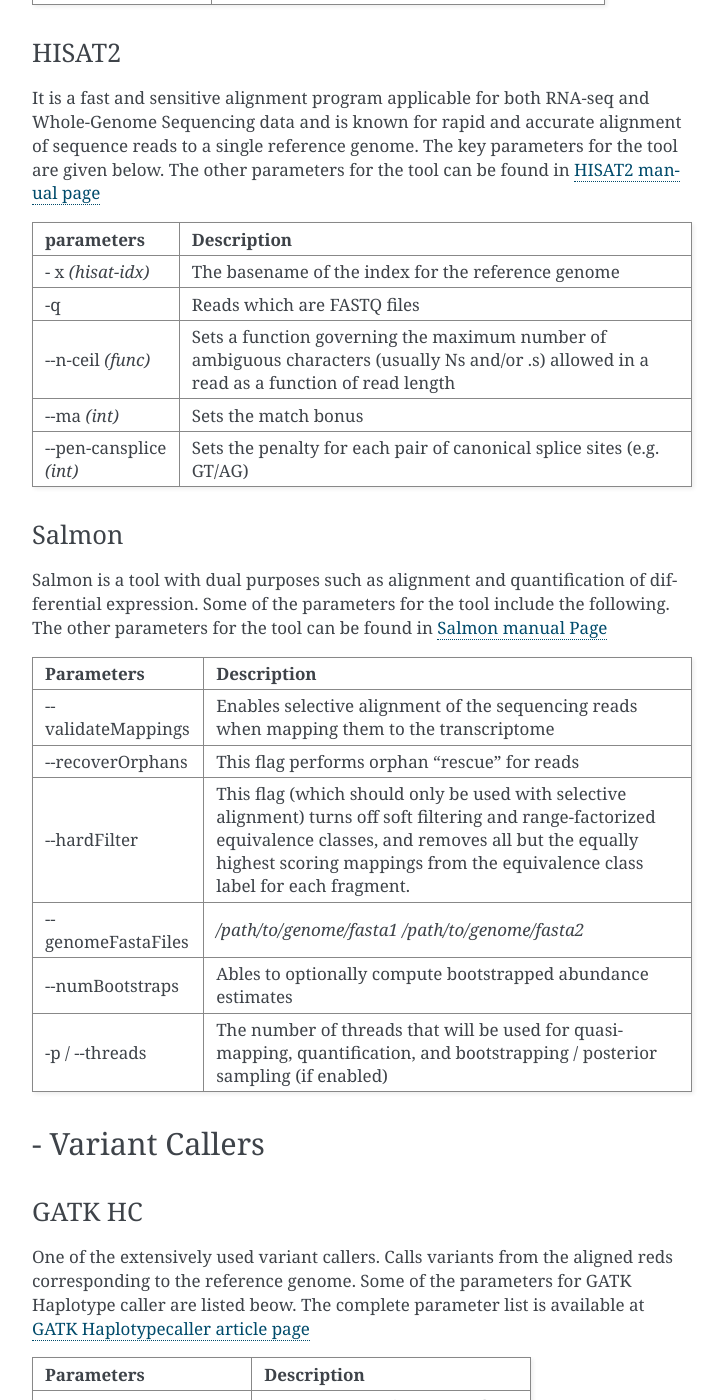
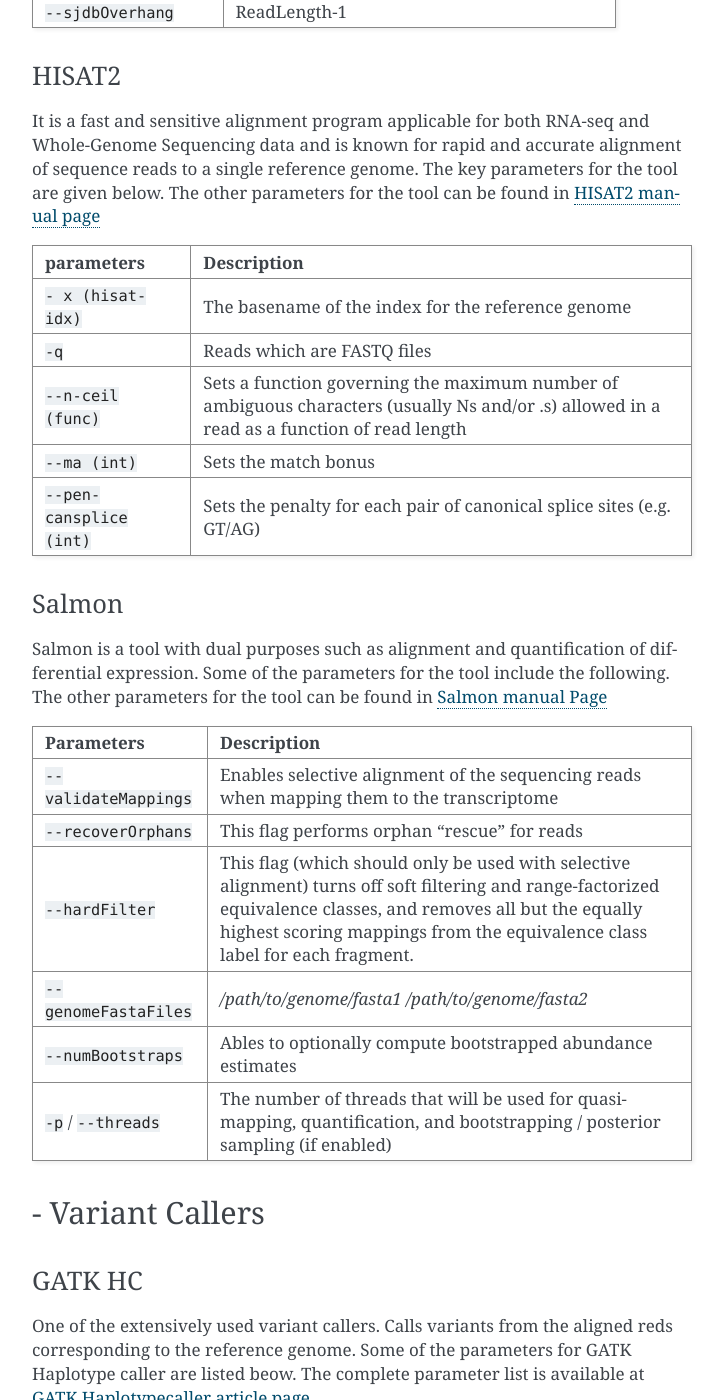
Before and after one commit to anjanaanilkumar1289/iCOMIC_doc, a Sphinx documentation site: the page built from docs/walkthrough.md, in a window 1280 px wide and 1400 px high, scrolled down 3582 px. Shown: the whole window, without its empty margins (388-1112 px from the left). Built offline with Sphinx 7.4.7, drawn with Linux system fonts in a browser that asks for light colours; some of the changed text lies outside the part shown.

Commit message:
Update walkthrough.md

```diff
--- a/docs/walkthrough.md
+++ b/docs/walkthrough.md
@@ -48,7 +48,7 @@
 | ``-a`` | 3’ Adapter sequence |
 | ``-g`` | 5’ adapter sequence |
 | ``-Z`` | Compression level |
-| ``-u (*n*)`` | Removes n reads unconditionally |
+| ``-u (n)`` | Removes n reads unconditionally |
 | ``-q`` | Quality cutoff |
 
 
@@ -59,10 +59,10 @@
 
 | Parameter  | Description |
 |--|--|
-| -t | Threads |
-| -e | --alignment-max-error |
-| --alignment-global-min-identity | Minimum global-alignment identity required |
-| --alignment-global-min-score | Minimum global-alignment score required |
+| ``-t`` | Threads |
+| ``-e`` | --alignment-max-error |
+| ``--alignment-global-min-identity`` | Minimum global-alignment identity required |
+| ``--alignment-global-min-score`` | Minimum global-alignment score required |
 
 ###### BWA-MEM
 
@@ -70,12 +70,12 @@
 
 | Parameter  | Description |
 |--|--|
-| -t | Threads |
-| -k | minSeedLength |
-| -w | Band width |
-| -d | Z-dropoff |
-| -r | seedSplitRatio |
-| -A | matchScore |
+| ``-t`` | Threads |
+| ``-k`` | minSeedLength |
+| ``-w`` | Band width |
+| ``-d`` | Z-dropoff |
+| ``-r`` | seedSplitRatio |
+| ``-A`` | matchScore |
 
 ###### Bowtie2
 
@@ -85,10 +85,10 @@
 | Parameter  | Description |
 |--|--|
 | ``--threads`` | Threads |
-| --cutoff (*n*) | Index only the first *(n)*  bases of the reference sequences (cumulative across sequences) and ignore the rest. |
-| -seed | The seed for pseudo-random number generator |
-| -N | Sets the number of mismatches to allowed in a seed alignment during multiseed alignment |
-| dvc | the period for the difference-cover sample |
+| ``--cutoff (n)`` | Index only the first *(n)*  bases of the reference sequences (cumulative across sequences) and ignore the rest. |
+| ``-seed`` | The seed for pseudo-random number generator |
+| ``-N`` | Sets the number of mismatches to allowed in a seed alignment during multiseed alignment |
+| ``dvc`` | the period for the difference-cover sample |
 
 ###### STAR
 
@@ -97,12 +97,12 @@
 
 | parameters |Description |
 |----|--|
-| -- runThreadN | NumberOfThreads |
-| --runMode | genomeGenerate |
-| --genomeDir | */path/to/genomeDir* |
-| --genomeFastaFiles | */path/to/genome/fasta1 /path/to/genome/fasta2* |
-| --sjdbGTFfile | */path/to/annotations.gtf* |
-| --sjdbOverhang | ReadLength-1 |
+| ``-- runThreadN`` | NumberOfThreads |
+| ``--runMode`` | genomeGenerate |
+| ``--genomeDir`` | */path/to/genomeDir* |
+| ``--genomeFastaFiles`` | */path/to/genome/fasta1 /path/to/genome/fasta2* |
+| ``--sjdbGTFfile`` | */path/to/annotations.gtf* |
+| ``--sjdbOverhang`` | ReadLength-1 |
 
 ###### HISAT2
 
@@ -110,11 +110,11 @@
 
 | parameters |Description |
 |--|--|
-| - x *(hisat-idx)* | The basename of the index for the reference genome |
-| -q | Reads which are FASTQ files |
-| --n-ceil *(func)* | Sets a function governing the maximum number of ambiguous characters (usually Ns and/or .s) allowed in a read as a function of read length |
-| --ma *(int)* | Sets the match bonus |
-| --pen-cansplice *(int)* | Sets the penalty for each pair of canonical splice sites (e.g. GT/AG) |
+| ``- x (hisat-idx)`` | The basename of the index for the reference genome |
+| ``-q`` | Reads which are FASTQ files |
+| ``--n-ceil (func)`` | Sets a function governing the maximum number of ambiguous characters (usually Ns and/or .s) allowed in a read as a function of read length |
+| ``--ma (int)`` | Sets the match bonus |
+| ``--pen-cansplice (int)`` | Sets the penalty for each pair of canonical splice sites (e.g. GT/AG) |
 
 
 ###### Salmon
@@ -124,12 +124,12 @@
 
 | Parameters | Description |
 |--|--|
-| --validateMappings | Enables selective alignment of the sequencing reads when mapping them to the transcriptome |
-| --recoverOrphans | This flag performs orphan “rescue” for reads |
-| --hardFilter | This flag (which should only be used with selective alignment) turns off soft filtering and range-factorized equivalence classes, and removes all but the equally highest scoring mappings from the equivalence class label for each fragment. |
-| --genomeFastaFiles | */path/to/genome/fasta1 /path/to/genome/fasta2* |
-| --numBootstraps | Ables to optionally compute bootstrapped abundance estimates |
-| -p / --threads | The number of threads that will be used for quasi-mapping, quantification, and bootstrapping / posterior sampling (if enabled) |
+| ``--validateMappings`` | Enables selective alignment of the sequencing reads when mapping them to the transcriptome |
+| ``--recoverOrphans`` | This flag performs orphan “rescue” for reads |
+| ``--hardFilter`` | This flag (which should only be used with selective alignment) turns off soft filtering and range-factorized equivalence classes, and removes all but the equally highest scoring mappings from the equivalence class label for each fragment. |
+| ``--genomeFastaFiles`` | */path/to/genome/fasta1 /path/to/genome/fasta2* |
+| ``--numBootstraps`` | Ables to optionally compute bootstrapped abundance estimates |
+| ``-p`` / ``--threads`` | The number of threads that will be used for quasi-mapping, quantification, and bootstrapping / posterior sampling (if enabled) |
 
 
 
@@ -142,10 +142,10 @@
 
 | Parameters | Description |
 |----|--|
-| -contamination | Contamination fraction to filter |
-| -hets | heterozygosity |
-| -mbq | Min base quality score |
-| -minReadsPerAlignStart | Min Reads Per Alignment Start |
+| ``-contamination`` | Contamination fraction to filter |
+| ``-hets`` | heterozygosity |
+| ``-mbq`` | Min base quality score |
+| ``-minReadsPerAlignStart`` | Min Reads Per Alignment Start |
 
 ###### Samtools mpileup
 
@@ -153,9 +153,9 @@
 
 | Parameter  | Description |
 |--|--|
-| -d |  --max-depth |
-| -q | Minimum mapping quality for an alignment to be used |
-| -Q | Minimum base quality for a base to be considered |
+| ``-d`` |  --max-depth |
+| ``-q`` | Minimum mapping quality for an alignment to be used |
+| ``-Q`` | Minimum base quality for a base to be considered |
 
 
 ###### FreeBayes
@@ -165,11 +165,11 @@
 
 | Parameter  | Description |
 |--|--|
-| -4 | Include duplicate-marked alignments in the analysis. |
-| -m | minimum mapping quality |
-| -q | minimum base quality |
-| -! | minimum coverage |
-| -U | read mismatch limit |
+| ``-4`` | Include duplicate-marked alignments in the analysis. |
+| ``-m`` | minimum mapping quality |
+| ``-q`` | minimum base quality |
+| ``-!`` | minimum coverage |
+| ``-U`` | read mismatch limit |
 
 
 ###### GATK Mutect2
@@ -179,10 +179,10 @@
 
 | Parameter  | Description |
 |--|--|
-| --base-quality-score-threshold | Base qualities below this threshold will be reduced to the minimum |
-| --callable-depth | Minimum depth to be considered callable for Mutect stats. Does not affect genotyping. |
-| --max-reads-per-alignment-start | Maximum number of reads to retain per alignment start position. |
-| -mbq | Minimum base quality required to consider a base for calling |
+| ``--base-quality-score-threshold`` | Base qualities below this threshold will be reduced to the minimum |
+| ``--callable-depth`` | Minimum depth to be considered callable for Mutect stats. Does not affect genotyping. |
+| ``--max-reads-per-alignment-start`` | Maximum number of reads to retain per alignment start position. |
+| ``-mbq`` | Minimum base quality required to consider a base for calling |
 
 
 ###### MuSE
@@ -196,11 +196,11 @@
 
 | Parameter  | Description |
 |--|--|
-| -t | Use multiple threads |
-| -cancer | perform 'cancer' comparisons (Somatic vs Germline) |
-| -q | Quiet mode |
-| -v | Verbose mode |
-| -csvStats | Create CSV summary file instead of HTML |
+| ``-t`` | Use multiple threads |
+| ``-cancer`` | perform 'cancer' comparisons (Somatic vs Germline) |
+| ``-q`` | Quiet mode |
+| ``-v`` | Verbose mode |
+| ``-csvStats`` | Create CSV summary file instead of HTML |
 
 ###### Annovar
 
@@ -209,10 +209,10 @@
 
 | Parameter  | Description |
 |--|--|
-| --splicing_threshold | distance between splicing variants and exon/intron boundary |
-| --maf_threshold | filter 1000G variants with MAF above this threshold |
-| --maxgenethread | max number of threads for gene-based annotation |
-| --batchsize | batch size for processing variants per batch *(default: 5m)* |
+| ``--splicing_threshold`` | distance between splicing variants and exon/intron boundary |
+| ``--maf_threshold`` | filter 1000G variants with MAF above this threshold |
+| ``--maxgenethread`` | max number of threads for gene-based annotation |
+| ``--batchsize`` | batch size for processing variants per batch *(default: 5m)* |
 
 
 #### -  Expression modellers
@@ -223,11 +223,11 @@
 
 |  Parameters | Description |
 |----|--|
-| --rf | Assumes a stranded library fr-firststrand |
-| --fr | Assumes a stranded library fr-secondstrand |
-| --ptf *(f_tab)* | Loads a list of point-features from a text feature file (f_tab) to guide the transcriptome assembly |
-| -l *(label)* | Sets (label) as the prefix for the name of the output transcripts |
-| -m *(int)* | Sets the minimum length allowed for the predicted transcripts |
+| ``--rf`` | Assumes a stranded library fr-firststrand |
+| ``--fr`` | Assumes a stranded library fr-secondstrand |
+| ``--ptf`` (f_tab) | Loads a list of point-features from a text feature file (f_tab) to guide the transcriptome assembly |
+| ``-l`` (label) | Sets (label) as the prefix for the name of the output transcripts |
+| ``-m`` (int) | Sets the minimum length allowed for the predicted transcripts |
 
 
 ###### HTSeq
@@ -236,11 +236,11 @@
 
 | Parameters | Description |
 |----|--|
-| -f | Format of the input data |
-| -r | For paired-end data, the alignment have to be sorted either by read name or by alignment position |
-| -s | whether the data is from a strand-specific assay |
-| -a | skip all reads with alignment quality lower than the given minimum value |
-| -m | Mode to handle reads overlapping more than one feature |
+| ``-f`` | Format of the input data |
+| ``-r`` | For paired-end data, the alignment have to be sorted either by read name or by alignment position |
+| ``-s`` | whether the data is from a strand-specific assay |
+| ``-a`` | skip all reads with alignment quality lower than the given minimum value |
+| ``-m`` | Mode to handle reads overlapping more than one feature |
 
 
 #### -  Differential Expression tools
@@ -250,12 +250,12 @@
 
 |  Arguments | Description |
 |----|--|
-| samples | vector of file paths to folders containing sample-specific ballgown data |
-| dataDir | file path to top-level directory containing sample-specific folders with ballgown data in them |
-| samplePattern | regular expression identifying the subdirectories of\ dataDir containing data to be loaded into the ballgown object |
-| bamfiles | optional vector of file paths to read alignment files for each sample |
-| pData | optional data.frame with rows corresponding to samples and columns corresponding to phenotypic variables |
-| meas | character vector containing either "all" or one or more of: "rcount", "ucount", "mrcount", "cov", "cov_sd", "mcov", "mcov_sd", or "FPKM" |
+| ``samples`` | vector of file paths to folders containing sample-specific ballgown data |
+| ``dataDir`` | file path to top-level directory containing sample-specific folders with ballgown data in them |
+| ``samplePattern`` | regular expression identifying the subdirectories of\ dataDir containing data to be loaded into the ballgown object |
+| ``bamfiles`` | optional vector of file paths to read alignment files for each sample |
+| ``pData`` | optional data.frame with rows corresponding to samples and columns corresponding to phenotypic variables |
+| ``meas`` | character vector containing either "all" or one or more of: "rcount", "ucount", "mrcount", "cov", "cov_sd", "mcov", "mcov_sd", or "FPKM" |
 
 
 ###### DESeq2
@@ -264,8 +264,8 @@
 
 | Arguments | Description |
 |----|--|
-| object | A Ranged Summarized Experiment or DESeqDataSet |
-| groupby | a grouping factor, as long as the columns of object |
-| run | optional, the names of each unique column in object |
-| renameCols | whether to rename the columns of the returned object using the levels of the grouping factor |
-|  value | an integer matrix |
+| ``object`` | A Ranged Summarized Experiment or DESeqDataSet |
+| ``groupby`` | a grouping factor, as long as the columns of object |
+| ``run`` | optional, the names of each unique column in object |
+| ``renameCols`` | whether to rename the columns of the returned object using the levels of the grouping factor |
+|  ``value`` | an integer matrix |
```
